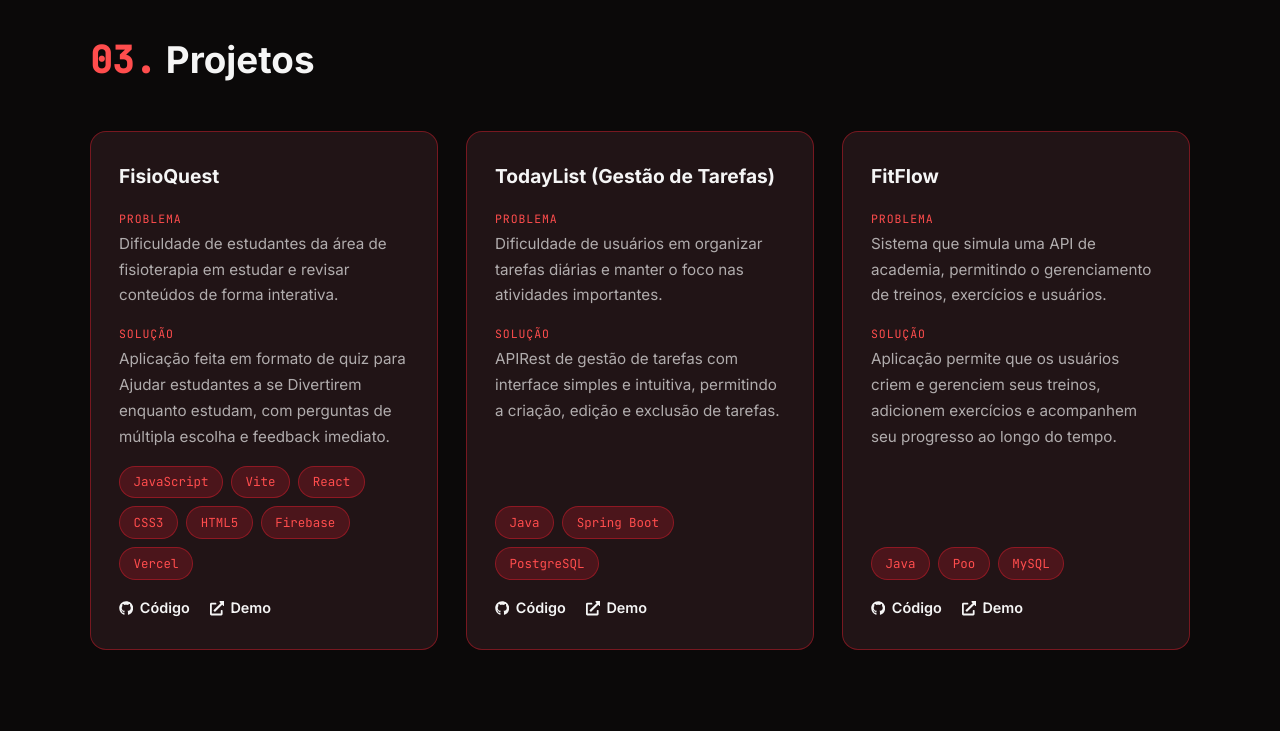
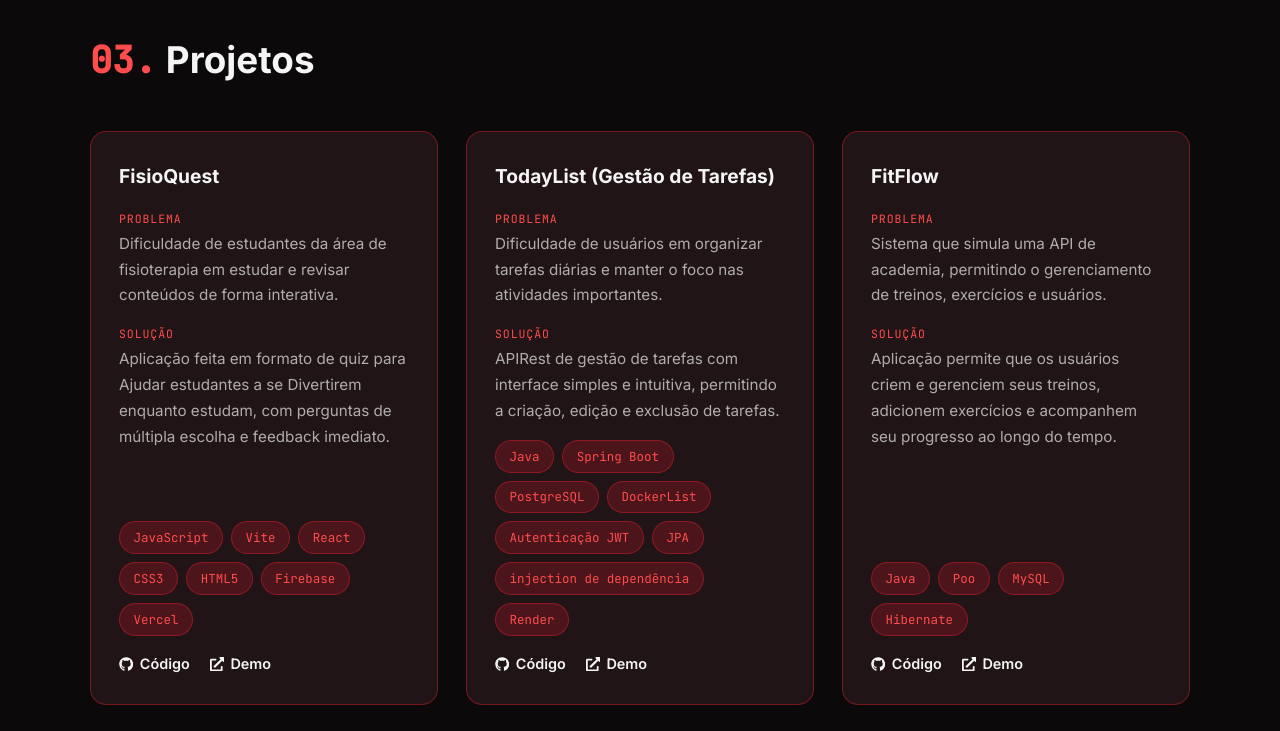
Before and after one commit to PHYMatheus/Portifolio-Web, a React (Vite) app: page / in a window 1280 px wide. Shown: the part 2000-2731 px from the top of the page. Built offline with nearby package versions, Linux system fonts and the light colour scheme.

Commit message:
Fix: Adicionando Projeto BarberFlow ao portifólio

```diff
--- a/src/data/projects.js
+++ b/src/data/projects.js
@@ -13,7 +13,7 @@ export const projects = [
     problem: 'Dificuldade de usuários em organizar tarefas diárias e manter o foco nas atividades importantes.',
     description:
       'APIRest de gestão de tarefas com interface simples e intuitiva, permitindo a criação, edição e exclusão de tarefas.',
-    stack: ['Java', 'Spring Boot', 'PostgreSQL'],
+    stack: ['Java', 'Spring Boot', 'PostgreSQL', 'DockerList', 'Autenticação JWT', 'JPA', 'injection de dependência', 'Render'],
     repo: 'https://github.com/PHYMatheus/TodayList',
     demo: 'https://github.com/PHYMatheus/TodayList',
   },
@@ -22,8 +22,19 @@ export const projects = [
     problem: 'Sistema que simula uma API de academia, permitindo o gerenciamento de treinos, exercícios e usuários.',
     description:
       'Aplicação permite que os usuários criem e gerenciem seus treinos, adicionem exercícios e acompanhem seu progresso ao longo do tempo.',
-    stack: ['Java', 'Poo', 'MySQL'],
+    stack: ['Java', 'Poo', 'MySQL', 'Hibernate'],
     repo: 'https://github.com/devviniciuss11/Fitflow-GerenciamentoDeAcademia',
     demo: 'https://github.com/devviniciuss11/Fitflow-GerenciamentoDeAcademia',
   },
+
+  {
+    title: 'BarberFlow',
+    problem: 'Sistema que simula uma API de Barbearia, permitindo o gerenciamento Cadastro de clientes, Horários e Serviços.',
+    description:
+      'Aplicação permite que os usuários criem seus perfis , contate com o barbeiro, agendem horários, companhem seu histórico de serviços e Ranking de Fidelidade que permite que o cliente ganhe pontos a cada serviço realizado.',
+    stack: ['Java', 'Spring Boot', 'PostgreSQL', 'JavaScript', 'React', 'CSS3', 'HTML5', 'JPA'],
+    repo: 'https://github.com/devviniciuss11/BarberFlow-Agendamentos-De-Barbearia',
+    demo: 'https://github.com/devviniciuss11/BarberFlow-Agendamentos-De-Barbearia',
+  },
+
 ]
```
